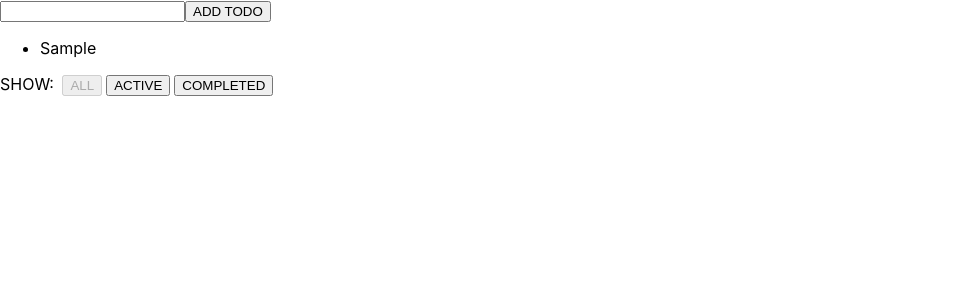
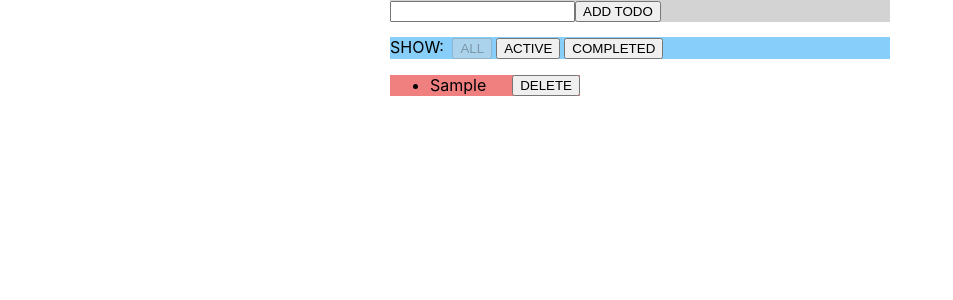
Before and after one commit to maxbildner/react-redux-practice, a React (Create React App) app: page / in a window 1280 px wide. Both pictures are taken after typing "Sample" into the empty fields and a click on the button "ADD TODO". Shown: the top 300 px of the page, without its empty margins (0-953 px from the left). Built offline with nearby package versions, Linux system fonts and the light colour scheme.

Commit message:
add basic styling

```diff
--- a/src/App.js
+++ b/src/App.js
@@ -4,7 +4,7 @@ import { createStore } from 'redux';
 import rootReducer from './reducers/rootReducer';                               // DEFAULT EXPORT ex. = export default rootReducer
 import AddTodoContainer from './containers/AddTodoContainer';
 import TodoListContainer from './containers/TodoListContainer';
-import Footer from './components/Footer';
+import FilterTodos from './components/FilterTodos';
 
 function App() {
 
@@ -15,9 +15,11 @@ function App() {
   return (
     // Provider makes the redux store available to al nested components wrapped in connect()
     <Provider store={store}>
-      <AddTodoContainer />
-      <TodoListContainer />
-      <Footer />
+      <div className="app-wrap">
+        <AddTodoContainer />
+        <FilterTodos />
+        <TodoListContainer />
+      </div>
     </Provider>
   );
 }
--- a/src/components/Footer.js
+++ b/src/components/FilterTodos.js
@@ -2,11 +2,11 @@ import React from 'react';
 import FilterLinkContainer from '../containers/FilterLinkContainer';
 import { VisibilityFilters } from '../actions/actions';
 
-const Footer = () => {
+const FilterTodos = () => {
 	debugger
 
   return (
-		<div>
+		<div className="filter-todos-wrap">
 			<span>SHOW: </span>
 			<FilterLinkContainer filter={VisibilityFilters.SHOW_ALL}>ALL</FilterLinkContainer>
 			<FilterLinkContainer filter={VisibilityFilters.SHOW_ACTIVE}>ACTIVE</FilterLinkContainer>
@@ -15,4 +15,4 @@ const Footer = () => {
 	);
 }
 
-export default Footer;
+export default FilterTodos;
--- a/src/components/TodoList.js
+++ b/src/components/TodoList.js
@@ -8,12 +8,15 @@ const TodoList = ({ todos, toggleTodo }) => {
 	debugger
 
 	return (
-		<ul>
+		<ul className="todo-list">
 			{todos.map((todo) => {
 				debugger
 
 				return (
-					<Todo key={todo.id} {...todo} handleClickTodo={() => toggleTodo(todo.id)}/>
+					<div className="todo-wrap" key={todo.id}>
+						<Todo key={todo.id} {...todo} handleClickTodo={() => toggleTodo(todo.id)}/>
+						<button className="delete-todo">DELETE</button>
+					</div>
 				);
 			})}
 		</ul>
--- a/src/containers/AddTodoContainer.js
+++ b/src/containers/AddTodoContainer.js
@@ -8,7 +8,7 @@ const AddTodoContainer = ({ dispatch }) => {
 	debugger
 
 	return (
-		<div>
+		<div className="add-todo-wrap">
 			<form
 				onSubmit={e => {
 					debugger
@@ -25,7 +25,7 @@ const AddTodoContainer = ({ dispatch }) => {
 				}}
 			>
 			<input ref={node => input = node} />
-			<button type="submit">ADD TODO</button>
+			<button type="submit" className="add-todo-button">ADD TODO</button>
 			</form>
 		</div>
 	);
--- a/src/index.css
+++ b/src/index.css
@@ -11,3 +11,37 @@ code {
   font-family: source-code-pro, Menlo, Monaco, Consolas, 'Courier New',
     monospace;
 }
+
+.app-wrap {
+  max-width: 500px;
+  margin: 0 auto;
+}
+
+button:hover {
+  cursor: pointer;
+  background: lightblue;
+}
+
+.todo-li:hover {
+  cursor: pointer;
+  background: lightgrey;
+}
+
+.todo-wrap {
+  display: flex;
+  justify-content: space-between;
+}
+
+.todo-list {
+  max-width: 150px;
+  background: lightcoral;
+}
+
+.add-todo-wrap {
+  background: lightgrey;
+}
+
+.filter-todos-wrap {
+  background: lightskyblue;
+  margin-top: 15px;
+}
--- a/src/reducers/rootReducer.js
+++ b/src/reducers/rootReducer.js
@@ -34,11 +34,13 @@ export default rootReducer;
 //   todos: [
 //       {
 //         text: 'Consider using Redux',
-//         completed: true
+//         completed: true,
+//         id: 0
 //       },
 //       {
 //         text: 'Keep all state in a single tree',
-//         completed: false
+//         completed: false,
+//         id: 1
 //       }
 //     ]
 // }
```
Also changed, not shown: src/components/Link.js (+0 -15 lines).
